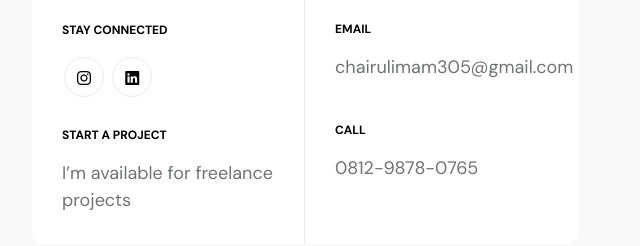
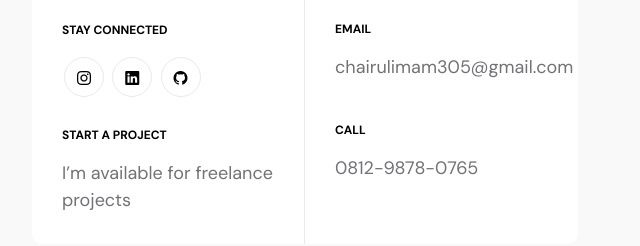
Before and after one commit to clozers/clozers.github.io, a plain HTML site: page index.html in a window 1280 px wide. Shown: the part 6751-6997 px from the top of the page, 50-690 px from the left. Drawn offline with Linux system fonts and the light colour scheme.

Commit message:
Update index.html

```diff
--- a/index.html
+++ b/index.html
@@ -481,6 +481,10 @@ https://templatemo.com/tm-578-first-portfolio
                                 <li class="social-icon-item"><a
                                         href="https://www.linkedin.com/in/chairul-imam-826258239/"
                                         class="social-icon-link bi-linkedin"></a></li>
+
+                                <li class="social-icon-item"><a
+                                        href="https://github.com/clozers"
+                                        class="social-icon-link bi-github"></a></li>
                             </ul>
 
                             <strong class="site-footer-title d-block mt-4 mb-3">Start a project</strong>
```
